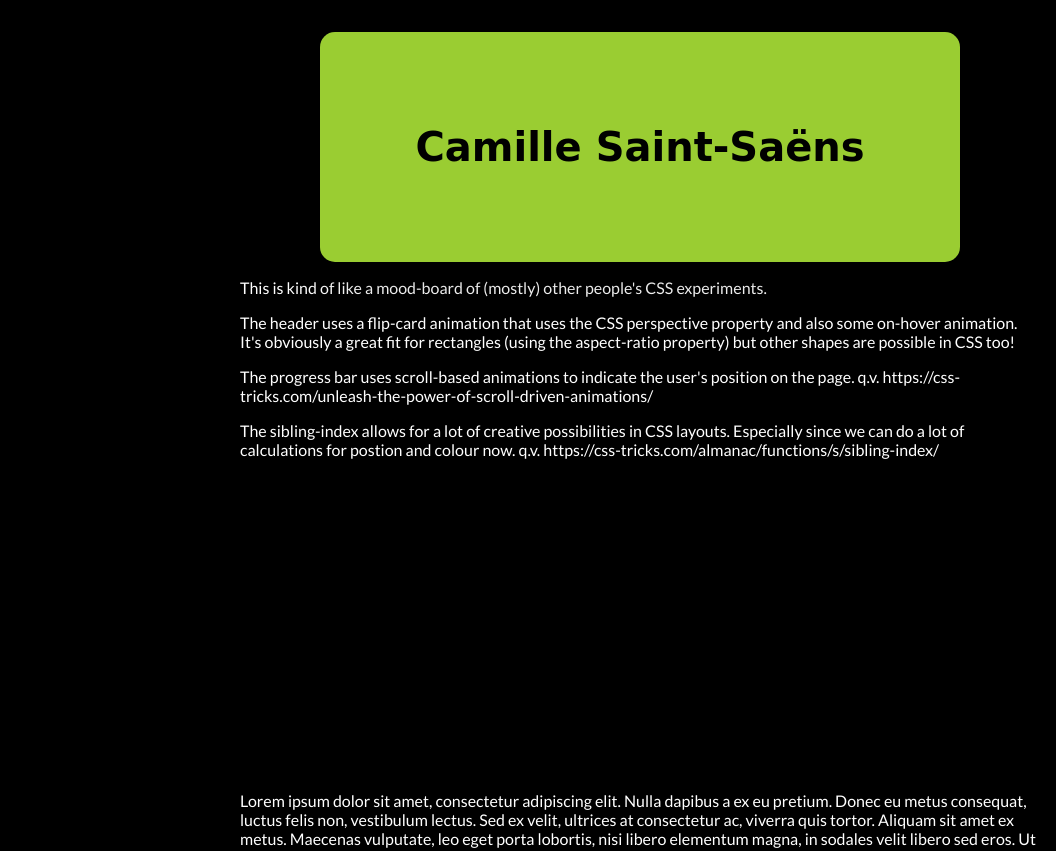
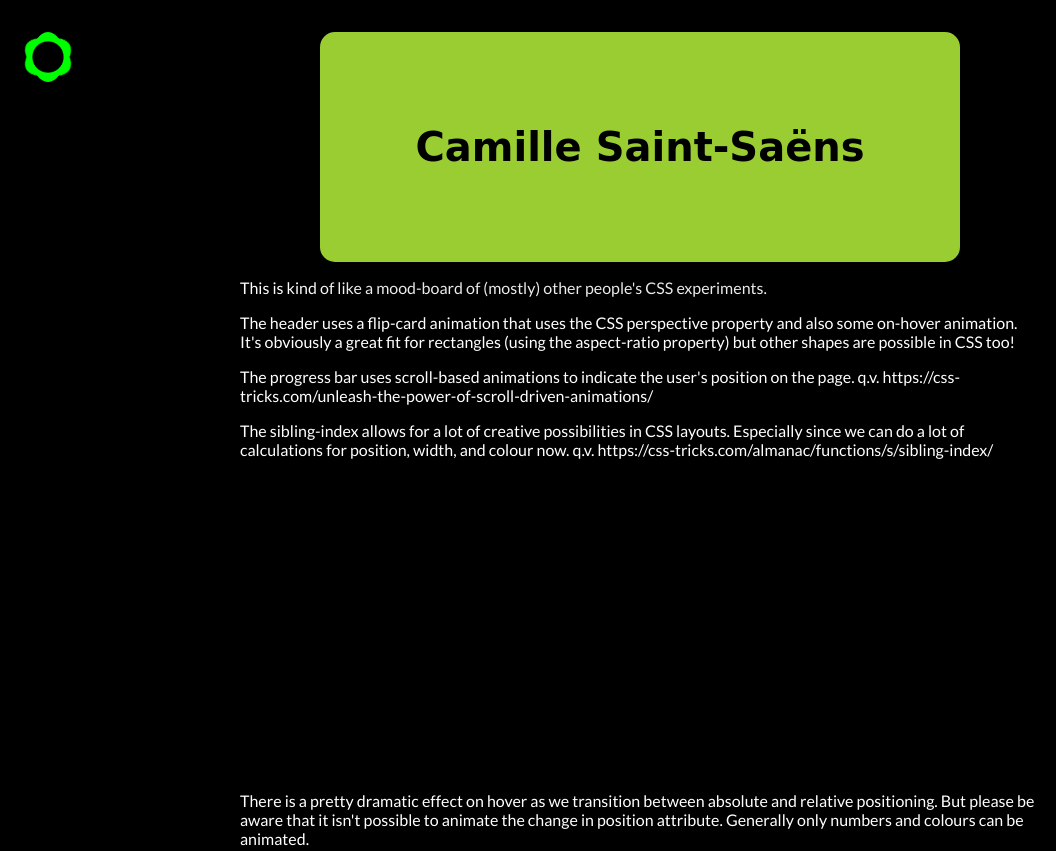
Before and after one commit to molorosh/Camille-Saint-Saens, a website: page docs/index.html in a window 1280 px wide. Shown: the top 851 px of the page, without its empty margins (0-1056 px from the left). Drawn offline with Linux system fonts and the light colour scheme; a web font is replaced by a local one.

Commit message:
added some progress stylings

```diff
--- a/docs/index.html
+++ b/docs/index.html
@@ -14,6 +14,9 @@
 </head>
 <body>
      <div class="scroll-watcher"></div>
+     <div class="static-spinner"></div>
+     <div class="static-spinner2"></div>
+     <div class="static-spinner3"></div>
      <div class="header">
         <div class="header-container">
             <div class="flip-card">
@@ -34,7 +37,9 @@
     <p>The progress bar uses scroll-based animations to indicate the user's position on the page.  q.v. https://css-tricks.com/unleash-the-power-of-scroll-driven-animations/</p>
 
 
-    <p>The sibling-index allows for a lot of creative possibilities in CSS layouts.  Especially since we can do a lot of calculations for postion and colour now. q.v. https://css-tricks.com/almanac/functions/s/sibling-index/</p>
+    <p>The sibling-index allows for a lot of creative possibilities in CSS layouts.
+        Especially since we can do a lot of calculations for position, width, and colour
+        now. q.v. https://css-tricks.com/almanac/functions/s/sibling-index/</p>
 
     <div class="circle">
     <div class="dot"></div>
@@ -79,6 +84,7 @@
     <div class="dot"></div>
     </div>
 
+    <p>There is a pretty dramatic effect on hover as we transition between absolute and relative positioning.   But please be aware that it isn't possible to animate the change in position attribute.  Generally only numbers and colours can be animated.</p>
 
     <div id="lipsum">
         <p>
--- a/docs/style.css
+++ b/docs/style.css
@@ -127,3 +127,102 @@ h2 {
   left: calc(50% + cos(var(--angle)) * var(--radius));
   transform: translate(-50%, -50%);
 }
+
+.circle:hover{
+    height: auto;
+}
+
+.circle:hover .dot {
+    position: relative;
+    background: hsl(calc(sibling-index() * 9), 100%, 80%);
+    min-width: calc(sibling-index() * 9px);
+    border-radius: 4px;
+    height: 10px;
+    top: 0px;
+    left: 0px;
+    transform: none;
+    margin-bottom: 2px;
+}
+
+.static-spinner {
+
+    --thickness: 9px;
+    --zero-thickness: 0px;
+    position: fixed;
+    top: 2rem;
+    left: 2rem;
+    width: 2rem;
+    height: 2rem;
+    border: var(--thickness) solid transparent;
+    border-top: var(--thickness) solid lime;
+    border-right: var(--zero-thickness) solid transparent;
+    border-bottom: var(--thickness) solid lime;
+    border-left: var(--zero-thickness) solid transparent;
+    border-radius: 100%;
+    animation: spin-scroller linear;
+    animation-timeline: scroll();
+    animation-duration: auto;
+}
+
+@keyframes spin-scroller {
+    to {
+        transform: rotate(-360deg);
+        border-color: cyan;
+    }
+}
+
+.static-spinner2 {
+
+    --thickness: 9px;
+    --zero-thickness: 0px;
+    position: fixed;
+    transform: rotate(-60deg);
+    top: 2rem;
+    left: 2rem;
+    width: 2rem;
+    height: 2rem;
+    border: var(--thickness) solid transparent;
+    border-top: var(--thickness) solid lime;
+    border-right: var(--zero-thickness) solid transparent;
+    border-bottom: var(--thickness) solid lime;
+    border-left: var(--zero-thickness) solid transparent;
+    border-radius: 100%;
+    animation: spin-scroller2 linear;
+    animation-timeline: scroll();
+    animation-duration: auto;
+}
+
+@keyframes spin-scroller2 {
+    to {
+        transform: rotate(-420deg);
+        border-color: cyan;
+    }
+}
+
+.static-spinner3 {
+
+    --thickness: 9px;
+    --zero-thickness: 0px;
+    position: fixed;
+    transform: rotate(-120deg);
+    top: 2rem;
+    left: 2rem;
+    width: 2rem;
+    height: 2rem;
+    border: var(--thickness) solid transparent;
+    border-top: var(--thickness) solid lime;
+    border-right: var(--zero-thickness) solid transparent;
+    border-bottom: var(--thickness) solid lime;
+    border-left: var(--zero-thickness) solid transparent;
+    border-radius: 100%;
+    animation: spin-scroller3 linear;
+    animation-timeline: scroll();
+    animation-duration: auto;
+}
+
+@keyframes spin-scroller3 {
+    to {
+        transform: rotate(-480deg);
+        border-color: cyan;
+    }
+}
--- a/site/style.css
+++ b/site/style.css
@@ -127,3 +127,102 @@ h2 {
   left: calc(50% + cos(var(--angle)) * var(--radius));
   transform: translate(-50%, -50%);
 }
+
+.circle:hover{
+    height: auto;
+}
+
+.circle:hover .dot {
+    position: relative;
+    background: hsl(calc(sibling-index() * 9), 100%, 80%);
+    min-width: calc(sibling-index() * 9px);
+    border-radius: 4px;
+    height: 10px;
+    top: 0px;
+    left: 0px;
+    transform: none;
+    margin-bottom: 2px;
+}
+
+.static-spinner {
+
+    --thickness: 9px;
+    --zero-thickness: 0px;
+    position: fixed;
+    top: 2rem;
+    left: 2rem;
+    width: 2rem;
+    height: 2rem;
+    border: var(--thickness) solid transparent;
+    border-top: var(--thickness) solid lime;
+    border-right: var(--zero-thickness) solid transparent;
+    border-bottom: var(--thickness) solid lime;
+    border-left: var(--zero-thickness) solid transparent;
+    border-radius: 100%;
+    animation: spin-scroller linear;
+    animation-timeline: scroll();
+    animation-duration: auto;
+}
+
+@keyframes spin-scroller {
+    to {
+        transform: rotate(-360deg);
+        border-color: cyan;
+    }
+}
+
+.static-spinner2 {
+
+    --thickness: 9px;
+    --zero-thickness: 0px;
+    position: fixed;
+    transform: rotate(-60deg);
+    top: 2rem;
+    left: 2rem;
+    width: 2rem;
+    height: 2rem;
+    border: var(--thickness) solid transparent;
+    border-top: var(--thickness) solid lime;
+    border-right: var(--zero-thickness) solid transparent;
+    border-bottom: var(--thickness) solid lime;
+    border-left: var(--zero-thickness) solid transparent;
+    border-radius: 100%;
+    animation: spin-scroller2 linear;
+    animation-timeline: scroll();
+    animation-duration: auto;
+}
+
+@keyframes spin-scroller2 {
+    to {
+        transform: rotate(-420deg);
+        border-color: cyan;
+    }
+}
+
+.static-spinner3 {
+
+    --thickness: 9px;
+    --zero-thickness: 0px;
+    position: fixed;
+    transform: rotate(-120deg);
+    top: 2rem;
+    left: 2rem;
+    width: 2rem;
+    height: 2rem;
+    border: var(--thickness) solid transparent;
+    border-top: var(--thickness) solid lime;
+    border-right: var(--zero-thickness) solid transparent;
+    border-bottom: var(--thickness) solid lime;
+    border-left: var(--zero-thickness) solid transparent;
+    border-radius: 100%;
+    animation: spin-scroller3 linear;
+    animation-timeline: scroll();
+    animation-duration: auto;
+}
+
+@keyframes spin-scroller3 {
+    to {
+        transform: rotate(-480deg);
+        border-color: cyan;
+    }
+}
```
Also changed, not shown: site/index.html (+7 -1 lines).
